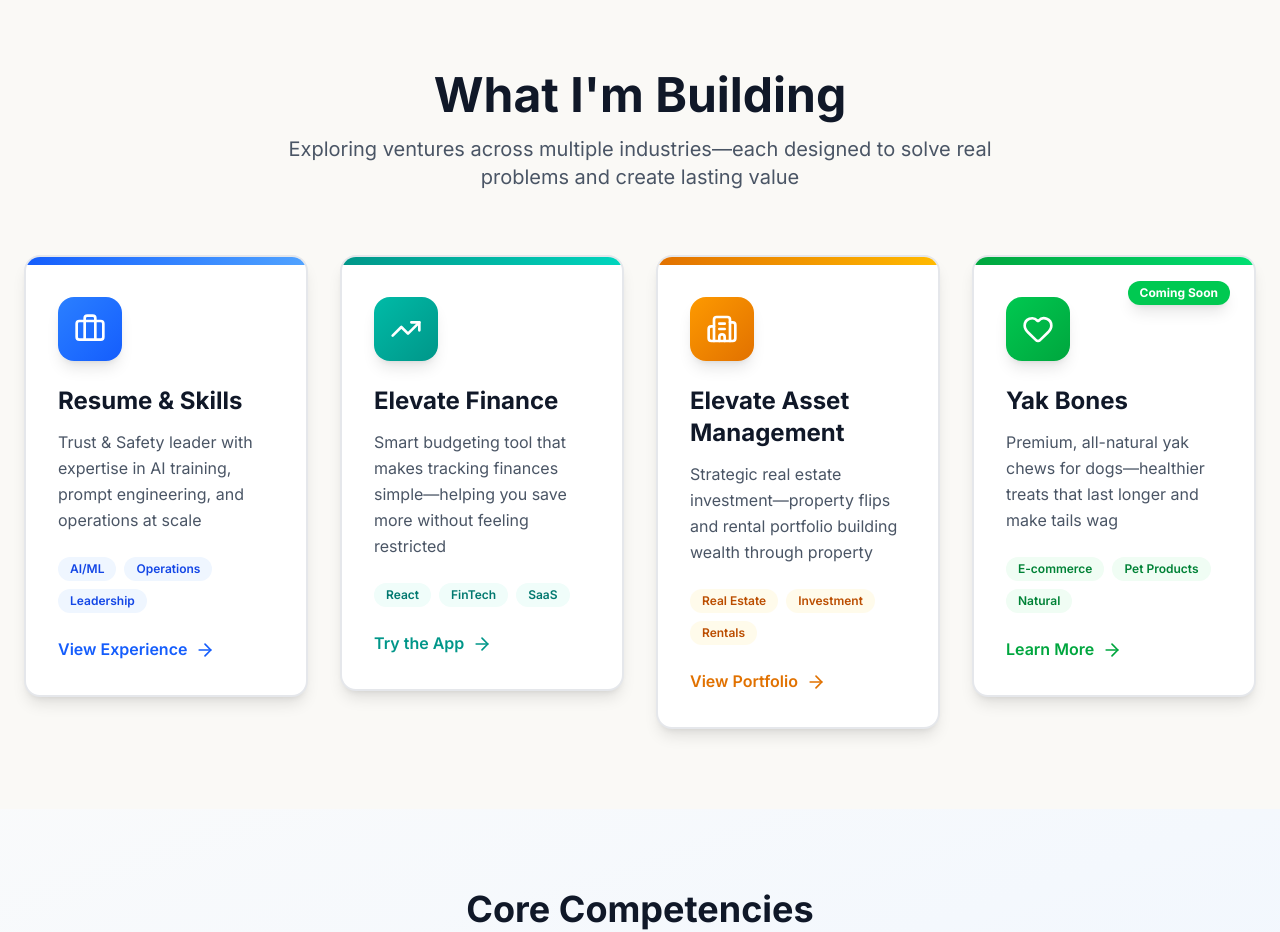
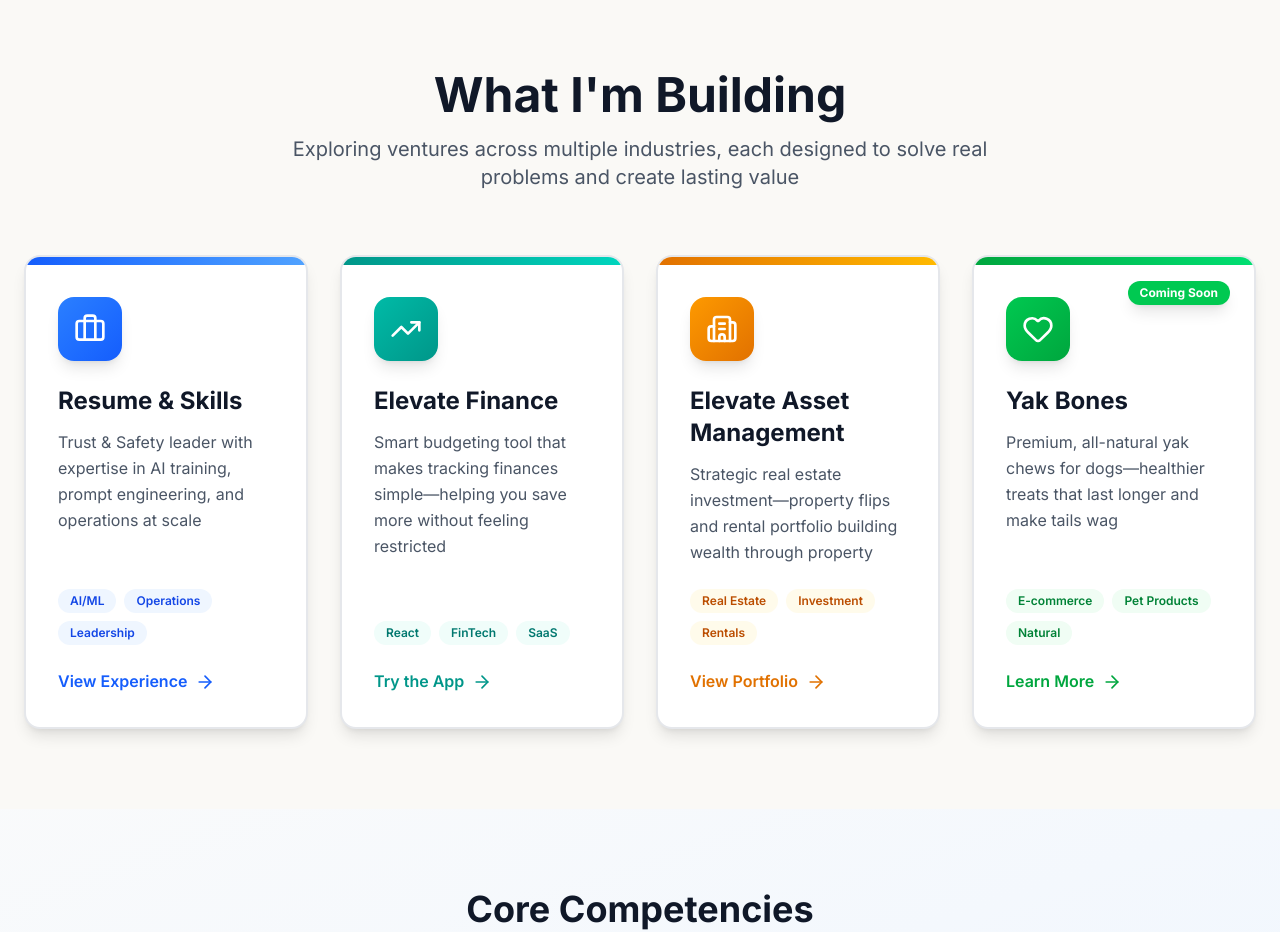
Before and after one commit to dsikler/DanSikler-com, a Next.js app: page / in a window 1280 px wide. Shown: the part 820-1752 px from the top of the page. Built offline with nearby package versions, Linux system fonts and the light colour scheme.

Commit message:
Remove em dash from subtitle and make all venture cards equal height

```diff
--- a/app/page.tsx
+++ b/app/page.tsx
@@ -161,20 +161,20 @@ export default function Home() {
               What I'm Building
             </h2>
             <p className="text-xl text-gray-600 max-w-3xl mx-auto">
-              Exploring ventures across multiple industries—each designed to solve real problems and create lasting value
+              Exploring ventures across multiple industries, each designed to solve real problems and create lasting value
             </p>
           </div>
 
           {/* Venture cards grid */}
           <div className="grid grid-cols-1 md:grid-cols-2 lg:grid-cols-4 gap-8">
             {/* Card 1: Resume & Skills - PRIMARY FOCUS */}
-            <a href="/resume" className="group relative">
-              <div className="relative bg-white rounded-2xl border-2 border-gray-200 hover:border-blue-500 shadow-lg hover:shadow-2xl transition-all duration-300 overflow-hidden">
+            <a href="/resume" className="group relative h-full flex">
+              <div className="relative bg-white rounded-2xl border-2 border-gray-200 hover:border-blue-500 shadow-lg hover:shadow-2xl transition-all duration-300 overflow-hidden flex flex-col w-full">
                 {/* Gradient accent bar */}
                 <div className="h-2 bg-gradient-to-r from-blue-600 to-blue-400"></div>
 
                 {/* Content */}
-                <div className="p-8">
+                <div className="p-8 flex flex-col flex-1">
                   {/* Icon with animation */}
                   <div className="w-16 h-16 bg-gradient-to-br from-blue-500 to-blue-600 rounded-2xl flex items-center justify-center mb-6 group-hover:scale-110 group-hover:rotate-3 transition-transform duration-300 shadow-lg">
                     <Briefcase className="w-8 h-8 text-white" />
@@ -186,7 +186,7 @@ export default function Home() {
                   </h3>
 
                   {/* Description */}
-                  <p className="text-gray-600 mb-6 leading-relaxed">
+                  <p className="text-gray-600 mb-6 leading-relaxed flex-1">
                     Trust & Safety leader with expertise in AI training, prompt engineering, and operations at scale
                   </p>
 
@@ -204,7 +204,7 @@ export default function Home() {
                   </div>
 
                   {/* CTA */}
-                  <div className="flex items-center gap-2 text-blue-600 font-semibold group-hover:gap-3 transition-all">
+                  <div className="flex items-center gap-2 text-blue-600 font-semibold group-hover:gap-3 transition-all mt-auto">
                     <span>View Experience</span>
                     <ArrowRight className="w-5 h-5 group-hover:translate-x-1 transition-transform" />
                   </div>
@@ -216,11 +216,11 @@ export default function Home() {
             </a>
 
             {/* Card 2: Elevate Finance (Ledger) */}
-            <a href="/budget-app" className="group relative">
-              <div className="relative bg-white rounded-2xl border-2 border-gray-200 hover:border-teal-500 shadow-lg hover:shadow-2xl transition-all duration-300 overflow-hidden">
+            <a href="/budget-app" className="group relative h-full flex">
+              <div className="relative bg-white rounded-2xl border-2 border-gray-200 hover:border-teal-500 shadow-lg hover:shadow-2xl transition-all duration-300 overflow-hidden flex flex-col w-full">
                 <div className="h-2 bg-gradient-to-r from-teal-600 to-teal-400"></div>
 
-                <div className="p-8">
+                <div className="p-8 flex flex-col flex-1">
                   <div className="w-16 h-16 bg-gradient-to-br from-teal-500 to-teal-600 rounded-2xl flex items-center justify-center mb-6 group-hover:scale-110 group-hover:rotate-3 transition-transform duration-300 shadow-lg">
                     <TrendingUp className="w-8 h-8 text-white" />
                   </div>
@@ -229,7 +229,7 @@ export default function Home() {
                     Elevate Finance
                   </h3>
 
-                  <p className="text-gray-600 mb-6 leading-relaxed">
+                  <p className="text-gray-600 mb-6 leading-relaxed flex-1">
                     Smart budgeting tool that makes tracking finances simple—helping you save more without feeling restricted
                   </p>
 
@@ -245,7 +245,7 @@ export default function Home() {
                     </span>
                   </div>
 
-                  <div className="flex items-center gap-2 text-teal-600 font-semibold group-hover:gap-3 transition-all">
+                  <div className="flex items-center gap-2 text-teal-600 font-semibold group-hover:gap-3 transition-all mt-auto">
                     <span>Try the App</span>
                     <ArrowRight className="w-5 h-5 group-hover:translate-x-1 transition-transform" />
                   </div>
@@ -256,11 +256,11 @@ export default function Home() {
             </a>
 
             {/* Card 3: Elevate Asset Management */}
-            <a href="/elevate" className="group relative">
-              <div className="relative bg-white rounded-2xl border-2 border-gray-200 hover:border-amber-500 shadow-lg hover:shadow-2xl transition-all duration-300 overflow-hidden">
+            <a href="/elevate" className="group relative h-full flex">
+              <div className="relative bg-white rounded-2xl border-2 border-gray-200 hover:border-amber-500 shadow-lg hover:shadow-2xl transition-all duration-300 overflow-hidden flex flex-col w-full">
                 <div className="h-2 bg-gradient-to-r from-amber-600 to-amber-400"></div>
 
-                <div className="p-8">
+                <div className="p-8 flex flex-col flex-1">
                   <div className="w-16 h-16 bg-gradient-to-br from-amber-500 to-amber-600 rounded-2xl flex items-center justify-center mb-6 group-hover:scale-110 group-hover:rotate-3 transition-transform duration-300 shadow-lg">
                     <Building2 className="w-8 h-8 text-white" />
                   </div>
@@ -269,7 +269,7 @@ export default function Home() {
                     Elevate Asset Management
                   </h3>
 
-                  <p className="text-gray-600 mb-6 leading-relaxed">
+                  <p className="text-gray-600 mb-6 leading-relaxed flex-1">
                     Strategic real estate investment—property flips and rental portfolio building wealth through property
                   </p>
 
@@ -285,7 +285,7 @@ export default function Home() {
                     </span>
                   </div>
 
-                  <div className="flex items-center gap-2 text-amber-600 font-semibold group-hover:gap-3 transition-all">
+                  <div className="flex items-center gap-2 text-amber-600 font-semibold group-hover:gap-3 transition-all mt-auto">
                     <span>View Portfolio</span>
                     <ArrowRight className="w-5 h-5 group-hover:translate-x-1 transition-transform" />
                   </div>
@@ -296,11 +296,11 @@ export default function Home() {
             </a>
 
             {/* Card 4: Yak Bones */}
-            <a href="/yak-bones" className="group relative">
-              <div className="relative bg-white rounded-2xl border-2 border-gray-200 hover:border-green-500 shadow-lg hover:shadow-2xl transition-all duration-300 overflow-hidden">
+            <a href="/yak-bones" className="group relative h-full flex">
+              <div className="relative bg-white rounded-2xl border-2 border-gray-200 hover:border-green-500 shadow-lg hover:shadow-2xl transition-all duration-300 overflow-hidden flex flex-col w-full">
                 <div className="h-2 bg-gradient-to-r from-green-600 to-green-400"></div>
 
-                <div className="p-8">
+                <div className="p-8 flex flex-col flex-1">
                   <div className="w-16 h-16 bg-gradient-to-br from-green-500 to-green-600 rounded-2xl flex items-center justify-center mb-6 group-hover:scale-110 group-hover:rotate-3 transition-transform duration-300 shadow-lg">
                     <Heart className="w-8 h-8 text-white" />
                   </div>
@@ -314,7 +314,7 @@ export default function Home() {
                     Yak Bones
                   </h3>
 
-                  <p className="text-gray-600 mb-6 leading-relaxed">
+                  <p className="text-gray-600 mb-6 leading-relaxed flex-1">
                     Premium, all-natural yak chews for dogs—healthier treats that last longer and make tails wag
                   </p>
 
@@ -330,7 +330,7 @@ export default function Home() {
                     </span>
                   </div>
 
-                  <div className="flex items-center gap-2 text-green-600 font-semibold group-hover:gap-3 transition-all">
+                  <div className="flex items-center gap-2 text-green-600 font-semibold group-hover:gap-3 transition-all mt-auto">
                     <span>Learn More</span>
                     <ArrowRight className="w-5 h-5 group-hover:translate-x-1 transition-transform" />
                   </div>
```
